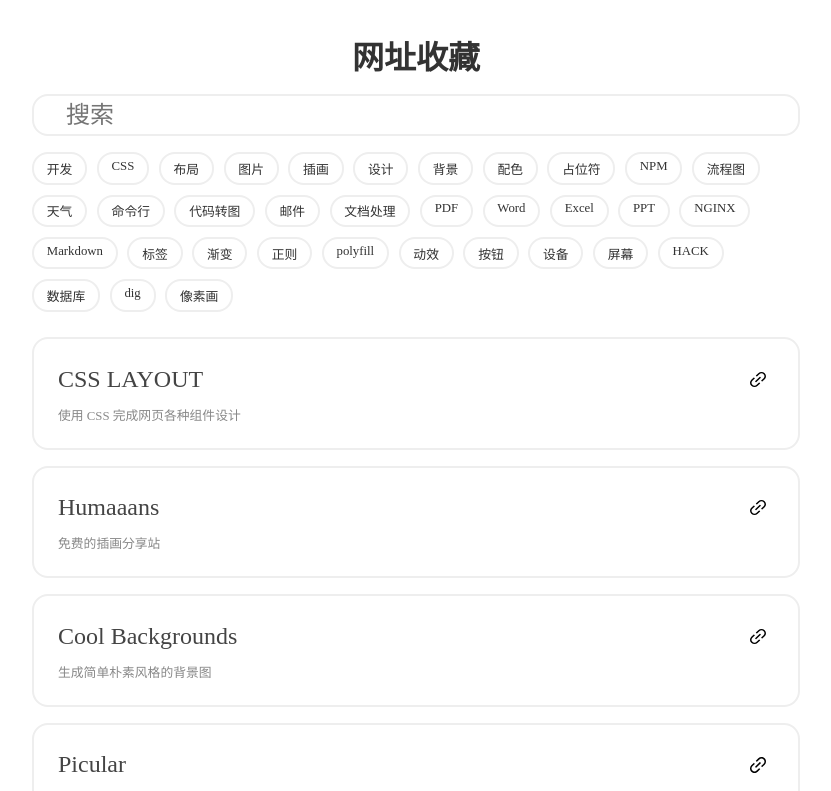
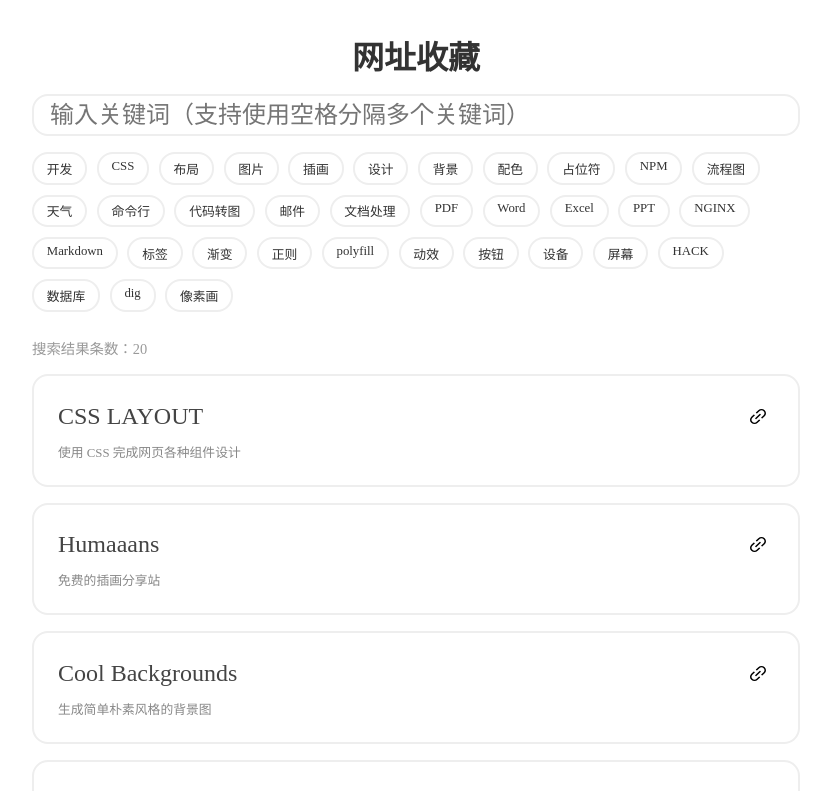
Before and after one commit to yukapril/nav.fridaycoder.com, a Vue app: page / in a window 1280 px wide. Shown: the top 791 px of the page, without its empty margins (224-1055 px from the left). Built offline with nearby package versions, Linux system fonts and the light colour scheme.

Commit message:
feat: 搜索支持空格分割关键词

```diff
--- a/src/views/HomeView.vue
+++ b/src/views/HomeView.vue
@@ -1,13 +1,21 @@
 <template>
   <div class="home-page">
     <h1 class="title">网址收藏</h1>
-    <div class="block">
-      <input class="search" type="search" v-model="state.search" placeholder="搜索">
+
+    <div class="search-box">
+      <input class="search" type="search" v-model="state.search" placeholder="输入关键词（支持使用空格分隔多个关键词）">
     </div>
-    <ul class="block tags">
+
+    <ul class="tags">
       <li class="tag" v-for="tag in filteredTags" :key="tag" @click="onTagClick(tag)">{{ tag }}</li>
     </ul>
-    <ul class="block data">
+
+    <div class="data-tips">
+      <span>搜索结果条数：</span>
+      <span>{{ filteredList.length }}</span>
+    </div>
+
+    <ul class="data">
       <li class="item" v-for="item in filteredList" :key="item.id">
         <div class="l1">
           <div><span class="name">{{ item.name }}</span></div>
@@ -53,17 +61,24 @@ export default defineComponent({
     const filteredTags = filterTags(data)
 
     const filteredList = computed(() => {
-      const find = state.search.toLowerCase()
-      if (find) {
-        return data.filter((item: DataItem) => {
-          return contains(item.name, find) ||
-            contains(item.desc, find) ||
-            contains(item.url, find, 1) ||
-            contains(item.tags.join('|'), find)
+      const search = state.search.toLowerCase().trim()
+
+      if (search === '') return data.slice(0, 20)
+
+      let result = data
+      const sArr = search.split(' ')
+      sArr.forEach(s => {
+        if (s) {
+          result = result.filter((item: DataItem) => {
+            return contains(item.name, s) ||
+              contains(item.desc, s) ||
+              contains(item.url, s, 1) ||
+              contains(item.tags.join('|'), s)
           })
-      } else {
-        return data.slice(0, 20)
         }
+      })
+
+      return result
     })
 
     const onTagClick = (tag: string) => {
@@ -85,6 +100,7 @@ export default defineComponent({
   --white: #fff;
   --border: #eee;
   --border-blue: #0070f3;
+  --result-tip-color: #999;
   --item-main-color: #444;
   --item-sub-color: #888;
 
@@ -97,11 +113,9 @@ export default defineComponent({
     color: #333;
   }
 
-  .block {
-  }
-
+  .search-box {
     .search {
-    padding: 1.2rem 2rem;
+      padding: 1.2rem 1rem;
       width: 100%;
       height: 2rem;
       line-height: 1;
@@ -114,6 +128,7 @@ export default defineComponent({
       &:focus, &:hover {
         outline: none;
         border-color: var(--border-blue);
+      }
     }
   }
 
@@ -137,6 +152,12 @@ export default defineComponent({
         border-color: var(--border-blue);
       }
     }
+  }
+
+  .data-tips {
+    margin: 1rem 0;
+    font-size: .9rem;
+    color: var(--result-tip-color);
   }
 
   .data {
```
Lines whose indentation alone changed are shown as unchanged.
